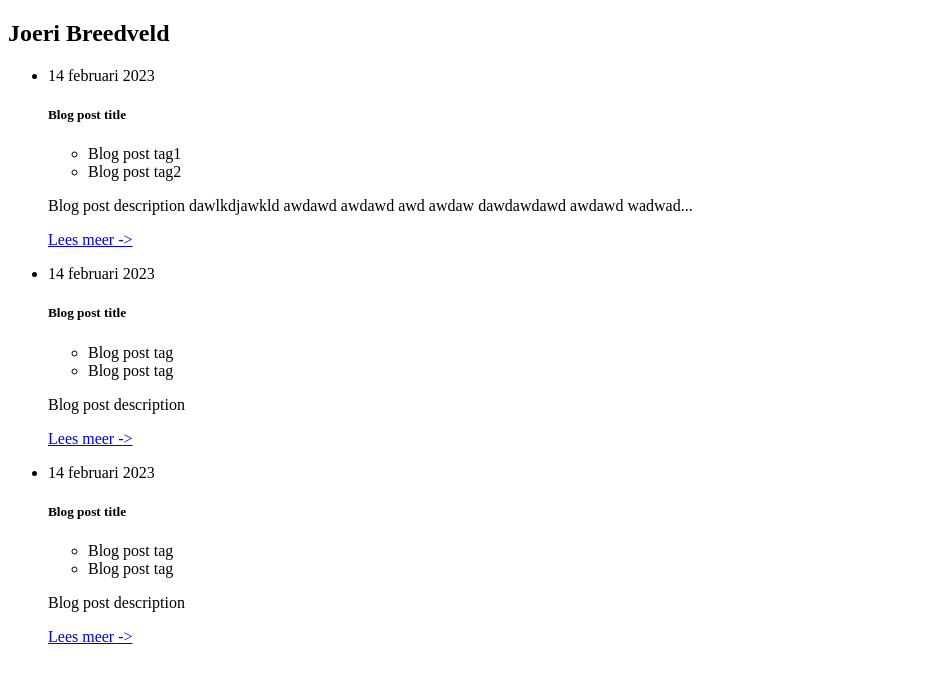
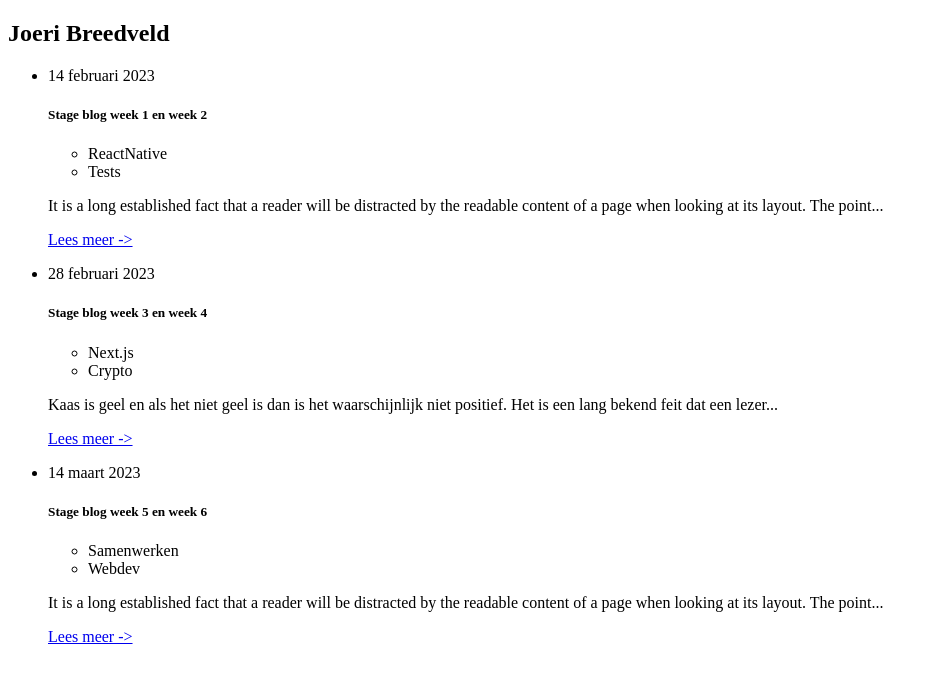
Before and after one commit to joeribreedveld/stageblog, a Next.js app: page / in a window 1280 px wide. Shown: the top 680 px of the page, without its empty margins (0-937 px from the left). Built offline with nearby package versions, Linux system fonts and the light colour scheme.

Commit message:
feat(blogposts): add example data for accurate design

```diff
--- a/src/components/sections/BlogPosts/BlogPosts.tsx
+++ b/src/components/sections/BlogPosts/BlogPosts.tsx
@@ -14,22 +14,22 @@ const BlogPosts = () => {
     <section>
       <ul className="flex flex-col gap-8">
         <BlogPost
-          title="Blog post title"
-          tags={["Blog post tag1", "Blog post tag2"]}
+          title="Stage blog week 1 en week 2"
+          tags={["ReactNative", "Tests"]}
           date="14 februari 2023"
-          description="Blog post description dawlkdjawkld awdawd awdawd awd awdaw dawdawdawd awdawd wadwad..."
+          description="It is a long established fact that a reader will be distracted by the readable content of a page when looking at its layout. The point..."
         />
         <BlogPost
-          title="Blog post title"
-          tags={["Blog post tag", "Blog post tag"]}
-          date="14 februari 2023"
-          description="Blog post description"
+          title="Stage blog week 3 en week 4"
+          tags={["Next.js", "Crypto"]}
+          date="28 februari 2023"
+          description="Kaas is geel en als het niet geel is dan is het waarschijnlijk niet positief. Het is een lang bekend feit dat een lezer..."
         />
         <BlogPost
-          title="Blog post title"
-          tags={["Blog post tag", "Blog post tag"]}
-          date="14 februari 2023"
-          description="Blog post description"
+          title="Stage blog week 5 en week 6"
+          tags={["Samenwerken", "Webdev"]}
+          date="14 maart 2023"
+          description="It is a long established fact that a reader will be distracted by the readable content of a page when looking at its layout. The point..."
         />
       </ul>
     </section>
@@ -62,7 +62,7 @@ const BlogPost = ({ title, date, tags, description }: IBlogPostProps) => {
 // Blog Post Tags
 const BlogPostTags = ({ tags }: IBlogPostTagsProps) => {
   return (
-    <ul className="flex gap-4">
+    <ul className="flex gap-3 md:gap-4">
       {tags.map((tag: TBlogPostTag) => (
         <li key={tag}>
           <BlogPostTag title={tag} />
```
